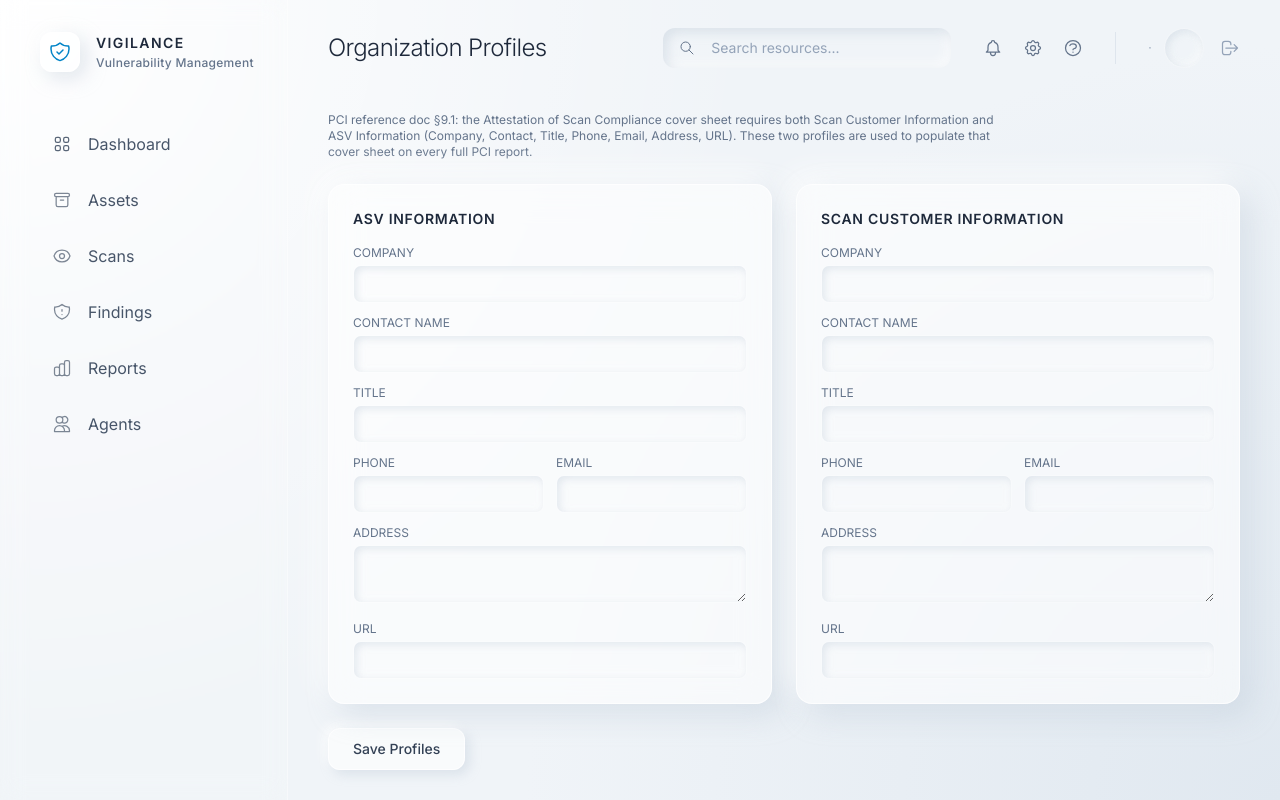
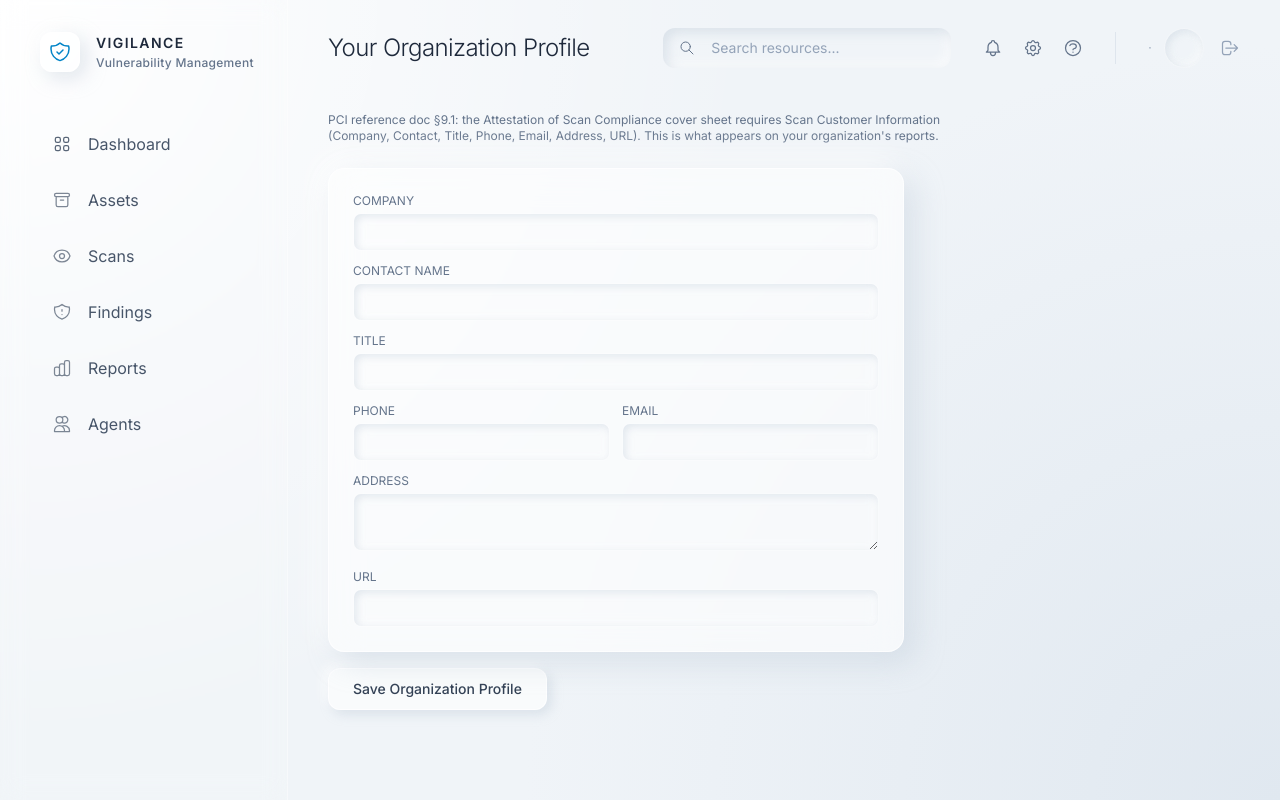
Before and after one commit to shagunchaudhary794/scanner, a Python web app: template templates/org_settings.html in a window 1280 px wide. Run offline with Jinja, Linux system fonts and the light colour scheme; the template is opened without the code that fills it, so the values that code supplies are empty; some libraries are stand-ins or nearby versions.

Commit message:
Update org_settings.html

```diff
--- a/templates/org_settings.html
+++ b/templates/org_settings.html
@@ -1,56 +1,51 @@
 {% extends "base.html" %}
 {% block title %}Organization Settings - Vigilance SOC{% endblock %}
-{% block header_title %}Organization Profiles{% endblock %}
+{% block header_title %}Your Organization Profile{% endblock %}
 
 {% block content %}
 <p class="text-xs text-slate-500 mb-6 max-w-2xl">
     PCI reference doc §9.1: the Attestation of Scan Compliance cover sheet
-    requires both Scan Customer Information and ASV Information (Company,
-    Contact, Title, Phone, Email, Address, URL). These two profiles are
-    used to populate that cover sheet on every full PCI report.
+    requires Scan Customer Information (Company, Contact, Title, Phone,
+    Email, Address, URL). This is what appears on your organization's
+    reports.
 </p>
-<form method="POST" class="grid grid-cols-1 lg:grid-cols-2 gap-6">
-    {% for profile, prefix, label in [(asv, 'asv', 'ASV Information'), (customer, 'customer', 'Scan Customer Information')] %}
+<form method="POST" class="max-w-xl">
     <section class="glacier-card p-6">
-        <h3 class="text-sm font-semibold text-slate-800 tracking-wider uppercase mb-4">{{ label }}</h3>
         <div class="space-y-3">
             <div>
                 <label class="block text-xs uppercase text-slate-500 mb-1">Company</label>
-                <input type="text" name="{{ prefix }}_company_name" value="{{ profile.company_name or '' }}" class="w-full glacier-recessed-sm p-2 text-sm bg-transparent">
+                <input type="text" name="name" value="{{ org.name or '' }}" class="w-full glacier-recessed-sm p-2 text-sm bg-transparent">
             </div>
             <div>
                 <label class="block text-xs uppercase text-slate-500 mb-1">Contact Name</label>
-                <input type="text" name="{{ prefix }}_contact_name" value="{{ profile.contact_name or '' }}" class="w-full glacier-recessed-sm p-2 text-sm bg-transparent">
+                <input type="text" name="contact_name" value="{{ org.contact_name or '' }}" class="w-full glacier-recessed-sm p-2 text-sm bg-transparent">
             </div>
             <div>
                 <label class="block text-xs uppercase text-slate-500 mb-1">Title</label>
-                <input type="text" name="{{ prefix }}_title" value="{{ profile.title or '' }}" class="w-full glacier-recessed-sm p-2 text-sm bg-transparent">
+                <input type="text" name="title" value="{{ org.title or '' }}" class="w-full glacier-recessed-sm p-2 text-sm bg-transparent">
             </div>
             <div class="grid grid-cols-2 gap-3">
                 <div>
                     <label class="block text-xs uppercase text-slate-500 mb-1">Phone</label>
-                    <input type="text" name="{{ prefix }}_phone" value="{{ profile.phone or '' }}" class="w-full glacier-recessed-sm p-2 text-sm bg-transparent">
+                    <input type="text" name="phone" value="{{ org.phone or '' }}" class="w-full glacier-recessed-sm p-2 text-sm bg-transparent">
                 </div>
                 <div>
                     <label class="block text-xs uppercase text-slate-500 mb-1">Email</label>
-                    <input type="email" name="{{ prefix }}_email" value="{{ profile.email or '' }}" class="w-full glacier-recessed-sm p-2 text-sm bg-transparent">
+                    <input type="email" name="email" value="{{ org.email or '' }}" class="w-full glacier-recessed-sm p-2 text-sm bg-transparent">
                 </div>
             </div>
             <div>
                 <label class="block text-xs uppercase text-slate-500 mb-1">Address</label>
-                <textarea name="{{ prefix }}_address" rows="2" class="w-full glacier-recessed-sm p-2 text-sm bg-transparent">{{ profile.address or '' }}</textarea>
+                <textarea name="address" rows="2" class="w-full glacier-recessed-sm p-2 text-sm bg-transparent">{{ org.address or '' }}</textarea>
             </div>
             <div>
                 <label class="block text-xs uppercase text-slate-500 mb-1">URL</label>
-                <input type="text" name="{{ prefix }}_url" value="{{ profile.url or '' }}" class="w-full glacier-recessed-sm p-2 text-sm bg-transparent">
+                <input type="text" name="url" value="{{ org.url or '' }}" class="w-full glacier-recessed-sm p-2 text-sm bg-transparent">
             </div>
         </div>
     </section>
-    {% endfor %}
-    <div class="lg:col-span-2">
-        <button type="submit" class="px-6 py-2.5 glacier-btn rounded-xl text-sm font-medium text-slate-700">
-            Save Profiles
-        </button>
-    </div>
+    <button type="submit" class="mt-4 px-6 py-2.5 glacier-btn rounded-xl text-sm font-medium text-slate-700">
+        Save Organization Profile
+    </button>
 </form>
 {% endblock %}
```
